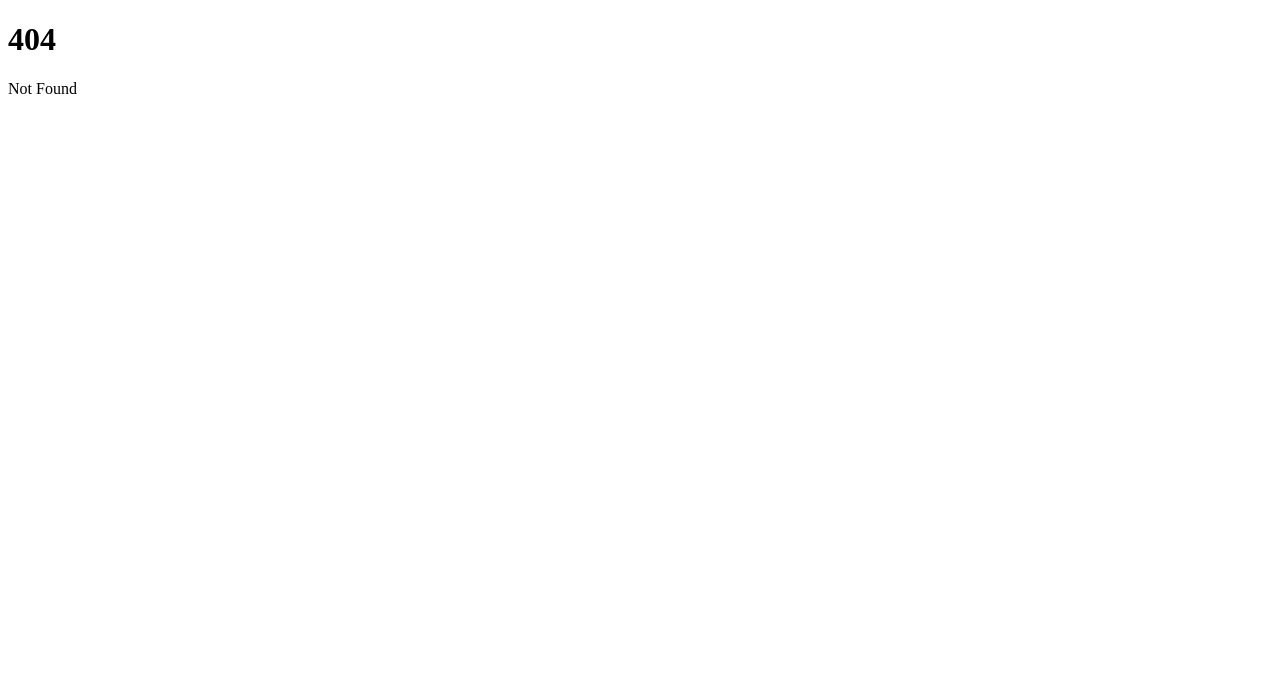
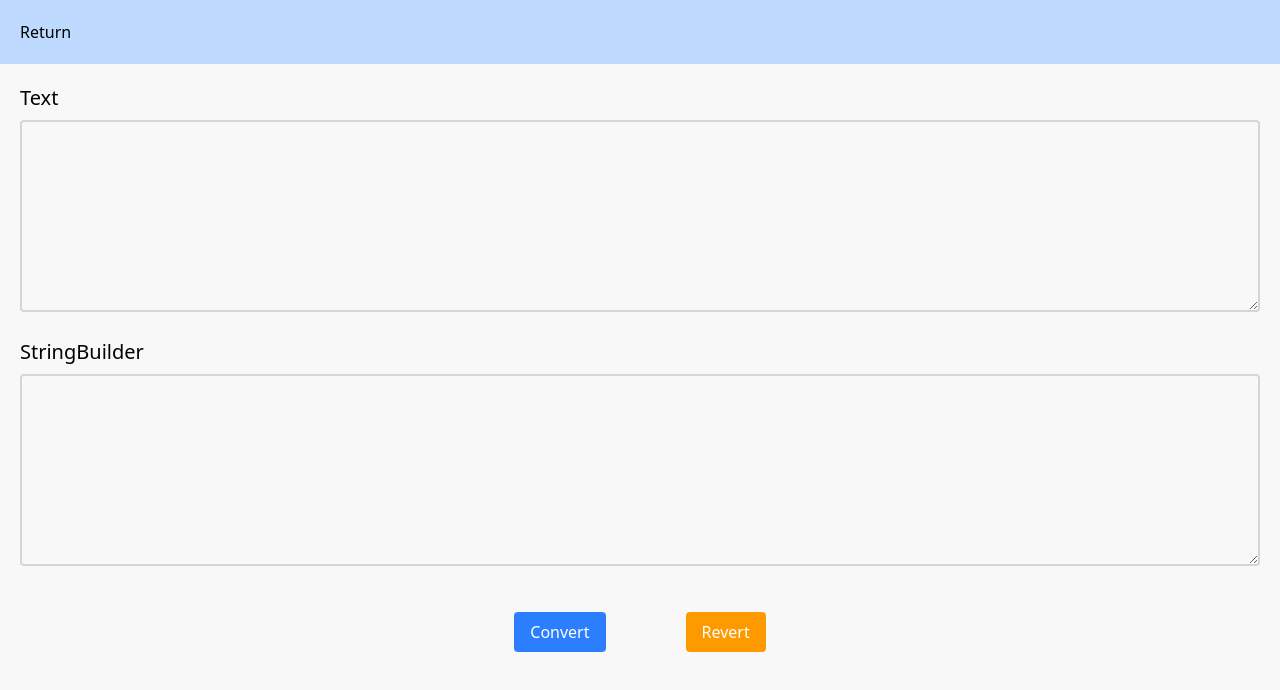
Before and after one commit to zongben/dotnet-tool, a SvelteKit app: page /tools/stringbuilder in a window 1280 px wide. Before the commit this address had no page. Shown: the top 690 px of the page. Built offline with nearby package versions, Linux system fonts and the light colour scheme.

Commit message:
add: basic UI

```diff
--- a/src-tauri/tauri.conf.json
+++ b/src-tauri/tauri.conf.json
@@ -14,7 +14,10 @@
       {
         "title": "dotnet-tool",
         "width": 800,
-        "height": 600
+        "height": 600,
+        "center": true,
+        "minWidth": 400,
+        "minHeight": 300
       }
     ],
     "security": {
--- /dev/null
+++ b/src/app.css
@@ -0,0 +1,6 @@
+@import "tailwindcss";
+
+body {
+  background-color: #f8f8f8;
+  font-size: 16px;
+}
--- /dev/null
+++ b/src/routes/+layout.svelte
@@ -0,0 +1,9 @@
+<script>
+  import "../app.css";
+
+  let { children } = $props();
+</script>
+
+<main>
+  {@render children()}
+</main>
--- a/src/routes/+page.svelte
+++ b/src/routes/+page.svelte
@@ -1,3 +1,11 @@
-<main class="container">
-  <h1>Welcome to Tauri + Svelte</h1>
-</main>
+<h1 class="text-4xl font-bold text-center mb-20 mt-5">Dotnet Tool</h1>
+<div class="flex flex-col items-center">
+  <div class="w-5/6">
+    <a
+      href="/tools/stringbuilder"
+      class="border p-3 rounded-2xl text-3xl w-full block text-center"
+    >
+      String Builder
+    </a>
+  </div>
+</div>
--- /dev/null
+++ b/src/routes/tools/+layout.svelte
@@ -0,0 +1,10 @@
+<script lang="ts">
+  let { children } = $props();
+</script>
+
+<div class="pt-5 pb-5 mb-5 px-5 bg-blue-200">
+  <a href="/">Return</a>
+</div>
+<div class="px-5">
+  {@render children()}
+</div>
--- /dev/null
+++ b/src/routes/tools/stringbuilder/+page.svelte
@@ -0,0 +1,20 @@
+<div class="flex flex-col gap-5">
+  <div>
+    <h1 class="text-xl mb-2">Text</h1>
+    <textarea class="border-2 border-gray-300 rounded w-full min-h-48"
+    ></textarea>
+  </div>
+
+  <div>
+    <h1 class="text-xl mb-2">StringBuilder</h1>
+    <textarea class="border-2 border-gray-300 rounded w-full min-h-48"
+    ></textarea>
+  </div>
+
+  <div class="mt-5">
+    <div class="flex justify-center gap-20">
+      <button class="bg-blue-500 text-white px-4 py-2 rounded hover:bg-blue-400">Convert</button>
+      <button class="bg-amber-500 text-white px-4 py-2 rounded hover:bg-amber-400">Revert</button>
+    </div>
+  </div>
+</div>
--- a/vite.config.js
+++ b/vite.config.js
@@ -1,12 +1,13 @@
 import { defineConfig } from "vite";
 import { sveltekit } from "@sveltejs/kit/vite";
+import tailwindcss from '@tailwindcss/vite';
 
 // @ts-expect-error process is a nodejs global
 const host = process.env.TAURI_DEV_HOST;
 
 // https://vitejs.dev/config/
 export default defineConfig(async () => ({
-  plugins: [sveltekit()],
+  plugins: [sveltekit(), tailwindcss()],
 
   // Vite options tailored for Tauri development and only applied in `tauri dev` or `tauri build`
   //
```
Also changed, not shown: package.json (+5 -3 lines), 1 other file (tests, documents, lock files or other folders).
